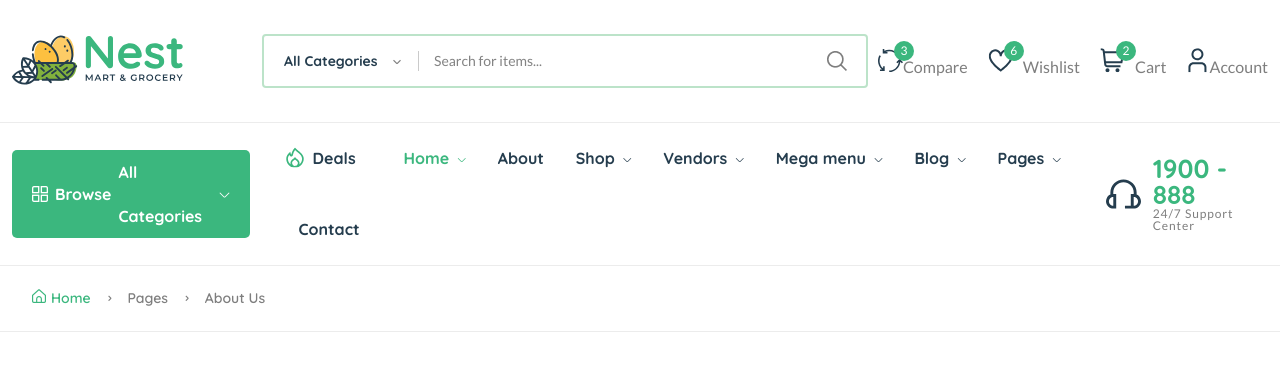
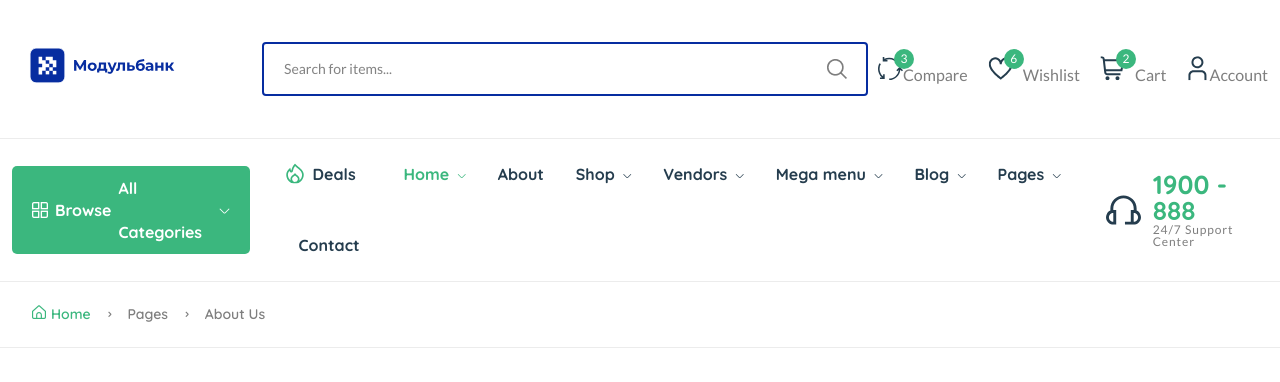
Before and after one commit to mflorya575/Modulbank_Django, a Django app: page / in a window 1280 px wide. Shown: the top 382 px of the page. Run offline with Django 4.2, Linux system fonts and the light colour scheme; style sheets or scripts are compiled from the project's sources; some libraries are stand-ins or nearby versions.

Commit message:
update header

```diff
--- /dev/null
+++ b/bank/static/assets/css/style.css
@@ -0,0 +1,4 @@
+#color_blue {
+    border: 2px solid #072DA0;
+    max-width: 625px;
+}
--- a/bank/templates/base.html
+++ b/bank/templates/base.html
@@ -16,6 +16,8 @@
     <link rel="shortcut icon" type="image/x-icon" href="{% static 'assets/imgs/theme/favicon.svg' %}" />
     <!-- Template CSS -->
     <link rel="stylesheet" href="{% static 'assets/css/main.css' %}" />
+    <!-- Custom CSS -->
+    <link rel="stylesheet" href="{% static 'assets/css/style.css' %}" />
 </head>
 
 <body>
@@ -31,8 +33,8 @@
                     </div>
                     <div class="header-right">
                         <div class="search-style-2">
-                            <form action="#">
-                                <select class="select-active">
+                            <form action="#" id="color_blue">
+                                {% comment %} <select class="select-active">
                                     <option>All Categories</option>
                                     <option>Milks and Dairies</option>
                                     <option>Wines & Alcohol</option>
@@ -44,13 +46,13 @@
                                     <option>Fresh Seafood</option>
                                     <option>Noodles & Rice</option>
                                     <option>Ice cream</option>
-                                </select>
+                                </select> {% endcomment %}
                                 <input type="text" placeholder="Search for items..." />
                             </form>
                         </div>
                         <div class="header-action-right">
                             <div class="header-action-2">
-                                <div class="search-location">
+                                {% comment %} <div class="search-location">
                                     <form action="#">
                                         <select class="select-active">
                                             <option>Your Location</option>
@@ -69,7 +71,7 @@
                                             <option>New York</option>
                                         </select>
                                     </form>
-                                </div>
+                                </div> {% endcomment %}
                                 <div class="header-action-icon-2">
                                     <a href="shop-compare.html">
                                         <img class="svgInject" alt="Nest" src="{% static "assets/imgs/theme/icons/icon-compare.svg" %}" />
```
Also changed, not shown: bank/static/assets/imgs/logo.svg (added), bank/static/assets/imgs/theme/logo.svg.
